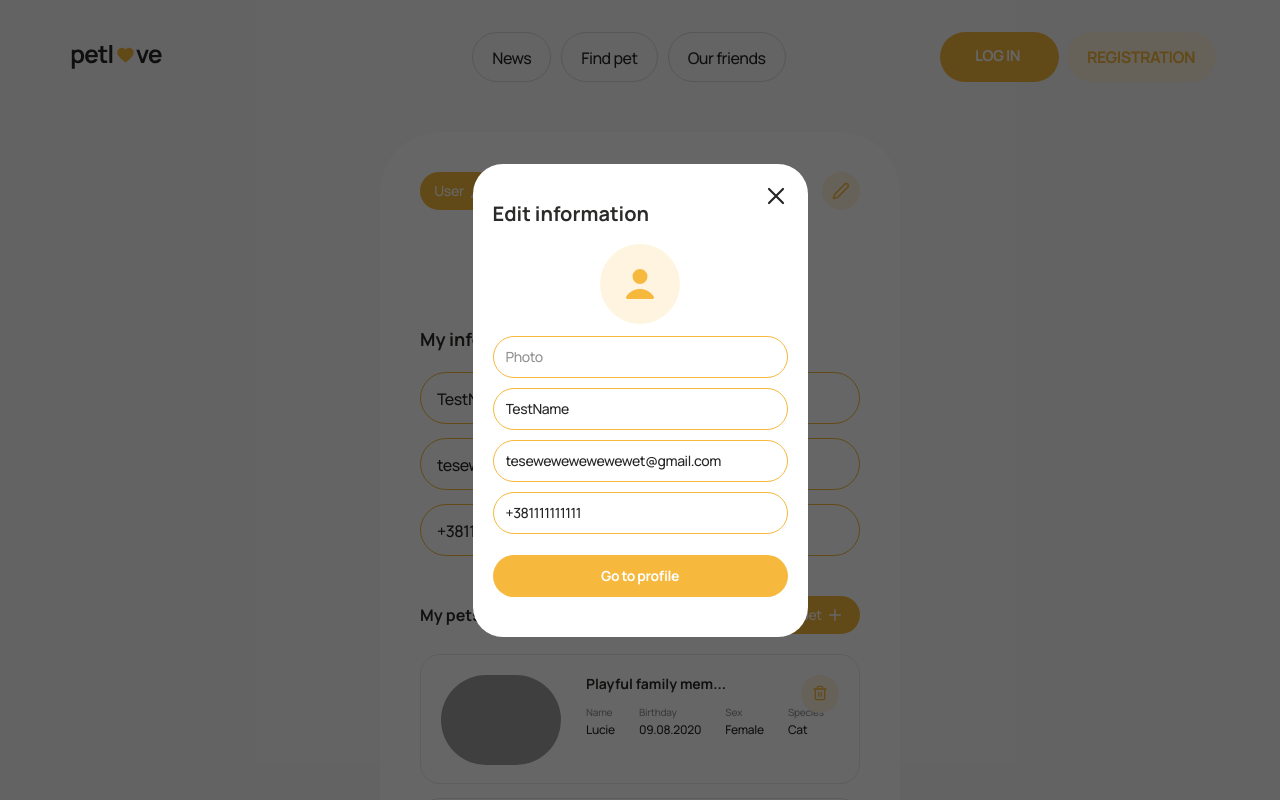
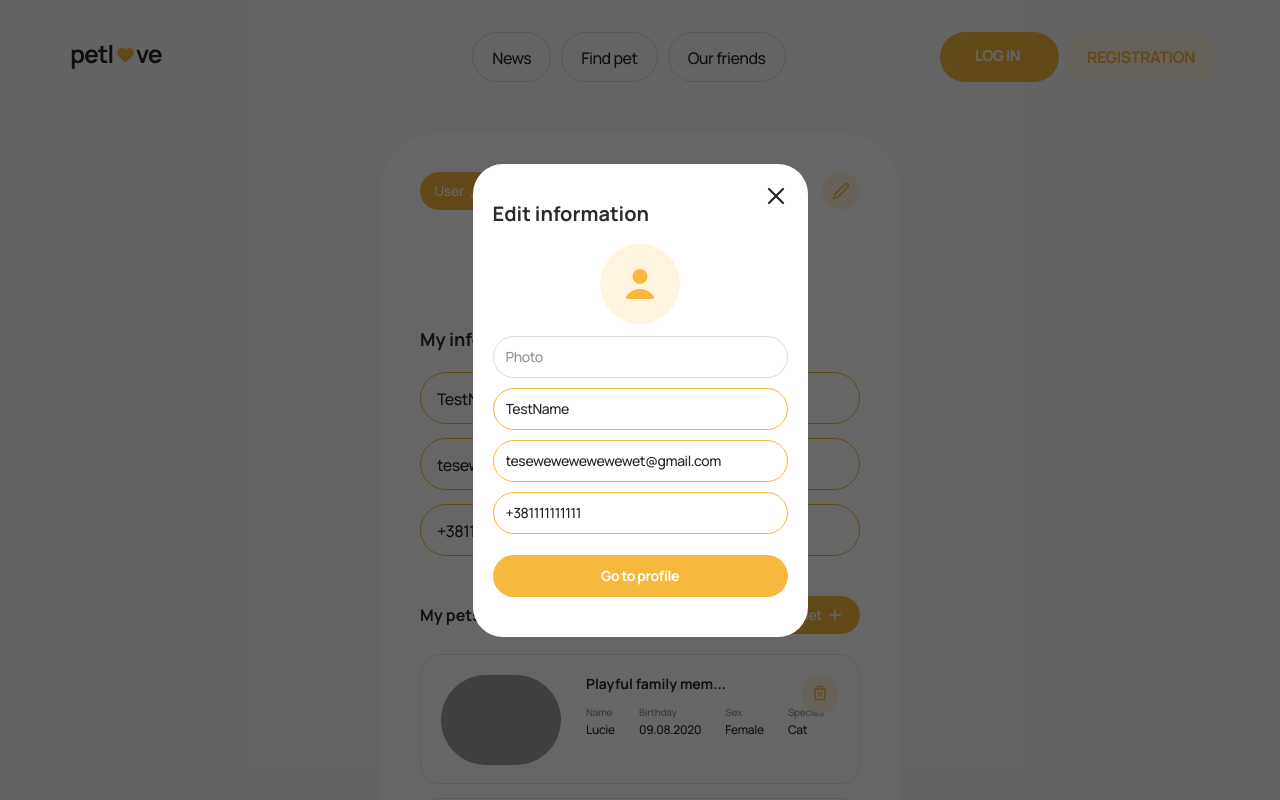
Before and after one commit to AlexandraKhalimon/pet-love-app, a Next.js app: page /profile in a window 1280 px wide. Both pictures are taken after a click on the button 841 px from the left and 191 px from the top of the page. Shown: the top 800 px of the page. Built offline with nearby package versions, Linux system fonts and the light colour scheme; grey boxes are pictures that could not be loaded.

Commit message:
style(modal-edit-user): update info fields border for better UI

```diff
--- a/components/ModalEditUser/ModalEditUser.module.css
+++ b/components/ModalEditUser/ModalEditUser.module.css
@@ -41,7 +41,6 @@
 .input {
   width: 295px;
   height: 42px;
-  border: 1px solid #f6b83d;
   border-radius: 30px;
   padding: 12px;
   font-weight: 500;
@@ -60,6 +59,14 @@
   color: rgba(38, 38, 38, 0.5);
 }
 
+.active {
+  border: 1px solid #f6b83d;
+}
+
+.none {
+  border: 1px solid rgba(38, 38, 38, 0.15);
+}
+
 .submit {
   width: 295px;
   height: 42px;
--- a/components/ModalEditUser/ModalEditUser.tsx
+++ b/components/ModalEditUser/ModalEditUser.tsx
@@ -23,6 +23,11 @@ export default function ModalEditUser({ user }: Props) {
       phone: user.phone || "",
     },
   });
+
+  const photoBorder = user.avatar ? css.active : css.none;
+  const nameBorder = user.name ? css.active : css.none;
+  const emailBorder = user.email ? css.active : css.none;
+  const phoneBorder = user.phone ? css.active : css.none;
 
   const onSubmit = (data: EditUserValues) => console.log(data);
 
@@ -50,7 +55,7 @@ export default function ModalEditUser({ user }: Props) {
             <input
               {...register("avatar")}
               type="text"
-              className={css.input}
+              className={`${css.input} ${photoBorder}`}
               placeholder="Photo"
             />
           </label>
@@ -58,7 +63,7 @@ export default function ModalEditUser({ user }: Props) {
             <input
               {...register("name")}
               type="text"
-              className={css.input}
+              className={`${css.input} ${nameBorder}`}
               placeholder="Name"
             />
           </label>
@@ -66,7 +71,7 @@ export default function ModalEditUser({ user }: Props) {
             <input
               {...register("email")}
               type="email"
-              className={css.input}
+              className={`${css.input} ${emailBorder}`}
               placeholder="Email"
             />
           </label>
@@ -74,7 +79,7 @@ export default function ModalEditUser({ user }: Props) {
             <input
               {...register("phone")}
               type="tel"
-              className={css.input}
+              className={`${css.input} ${phoneBorder}`}
               placeholder="Phone number"
             />
           </label>
```
